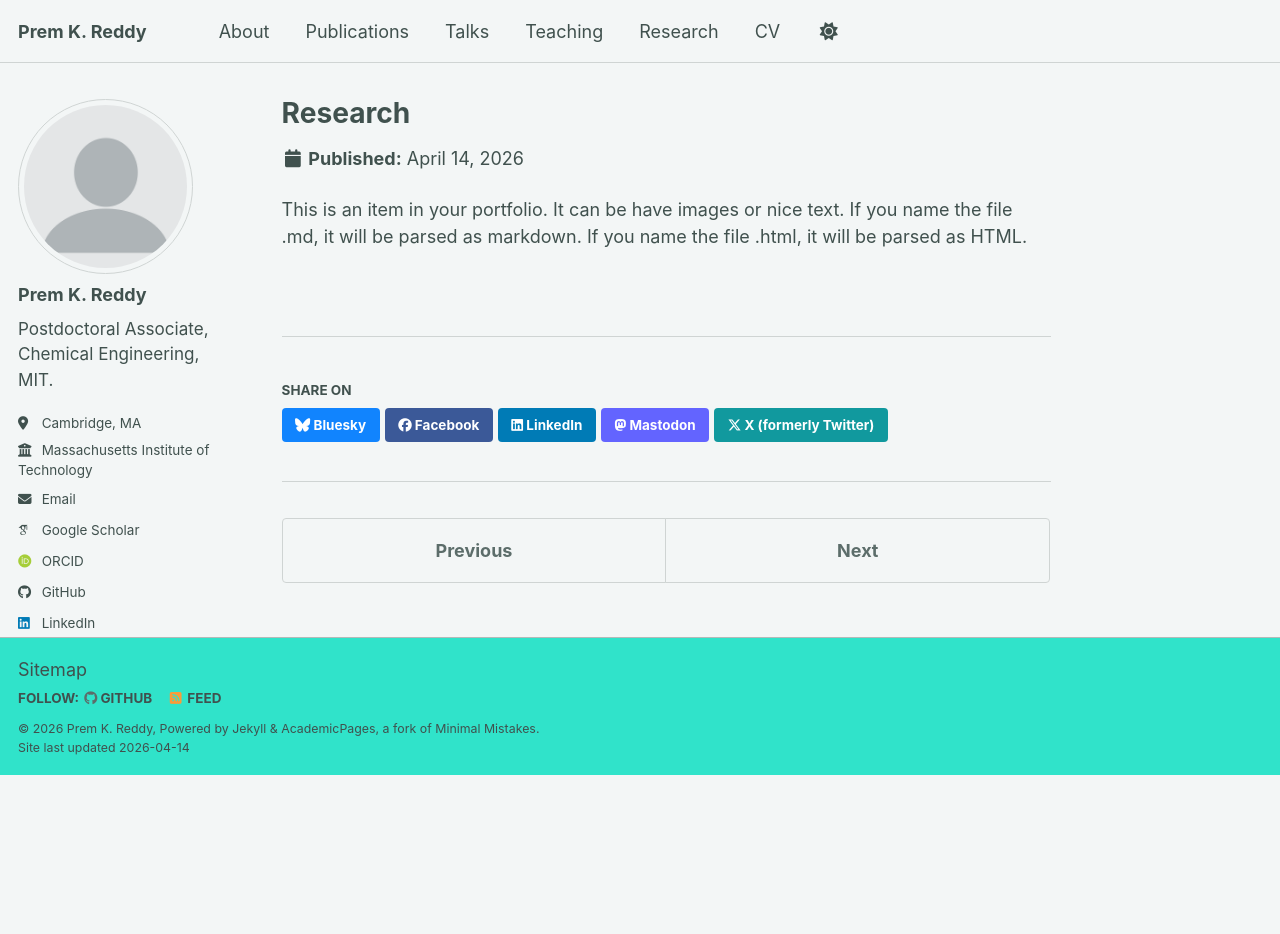
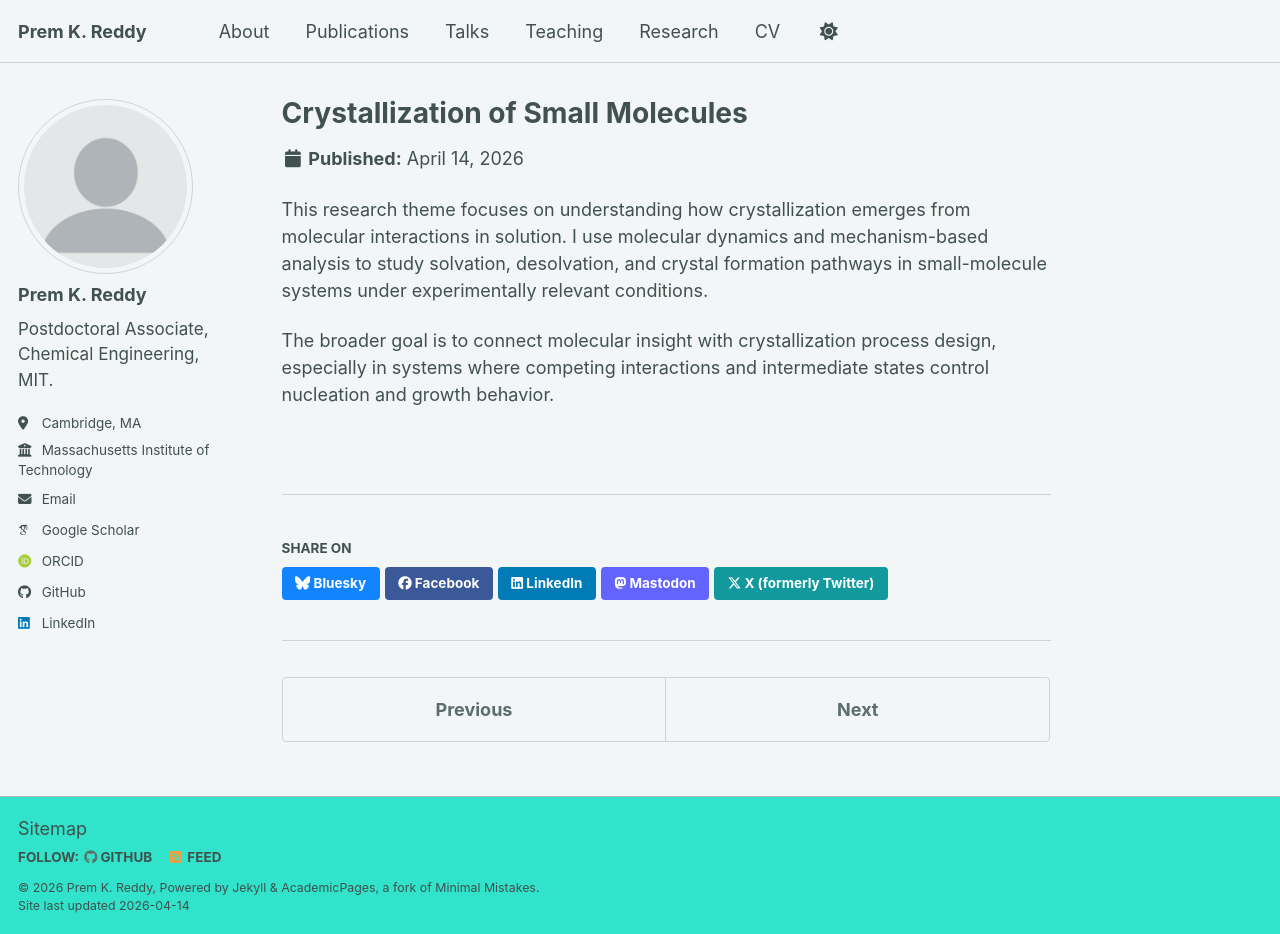
Before and after one commit to prmrdy/portfolio, a Jekyll site: the page built from _portfolio/portfolio-1.md, in a window 1280 px wide and 934 px high. Built offline with Jekyll 4.4.1, drawn with Linux system fonts in a browser that asks for light colours; some web fonts are replaced; a script bundle is joined from its source files by our own code; library files that are not in the unit come from our copies.

Commit message:
Revise portfolio item to highlight crystallization research
Updated the title and excerpt to reflect new research focus on crystallization of small molecules. Added detailed description of the research theme and its broader goals.

```diff
--- a/_portfolio/portfolio-1.md
+++ b/_portfolio/portfolio-1.md
@@ -1,7 +1,9 @@
 ---
-title: "Research"
-excerpt: "Short description of portfolio item number 1<br/><img src='/images/500x300.png'>"
+title: "Crystallization of Small Molecules"
+excerpt: "Molecular-level studies of antisolvent crystallization and phase transformation mechanisms.<br/><img src='/images/500x300.png'>"
 collection: portfolio
 ---
 
-This is an item in your portfolio. It can be have images or nice text. If you name the file .md, it will be parsed as markdown. If you name the file .html, it will be parsed as HTML.
+This research theme focuses on understanding how crystallization emerges from molecular interactions in solution. I use molecular dynamics and mechanism-based analysis to study solvation, desolvation, and crystal formation pathways in small-molecule systems under experimentally relevant conditions.
+
+The broader goal is to connect molecular insight with crystallization process design, especially in systems where competing interactions and intermediate states control nucleation and growth behavior.
```
